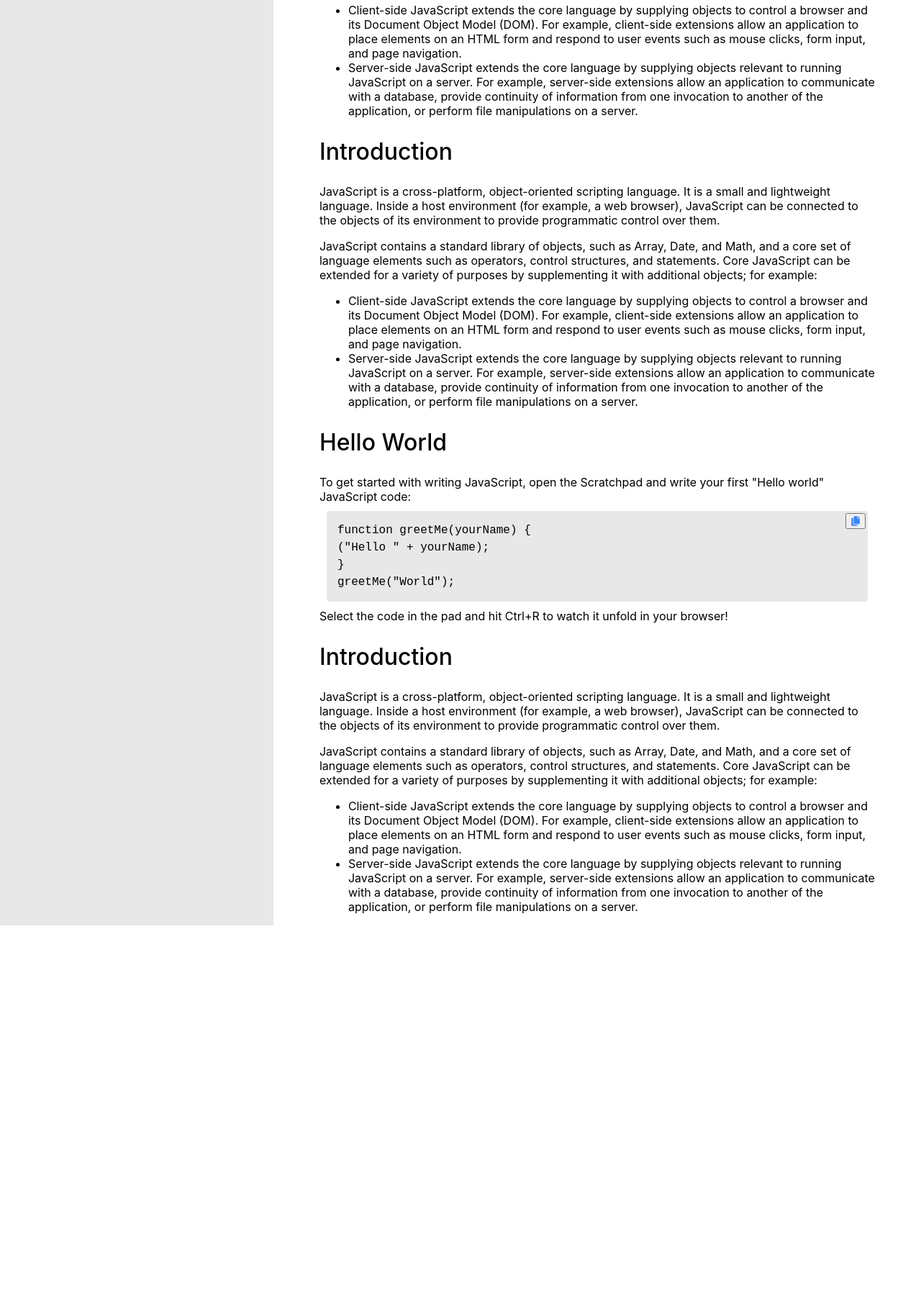
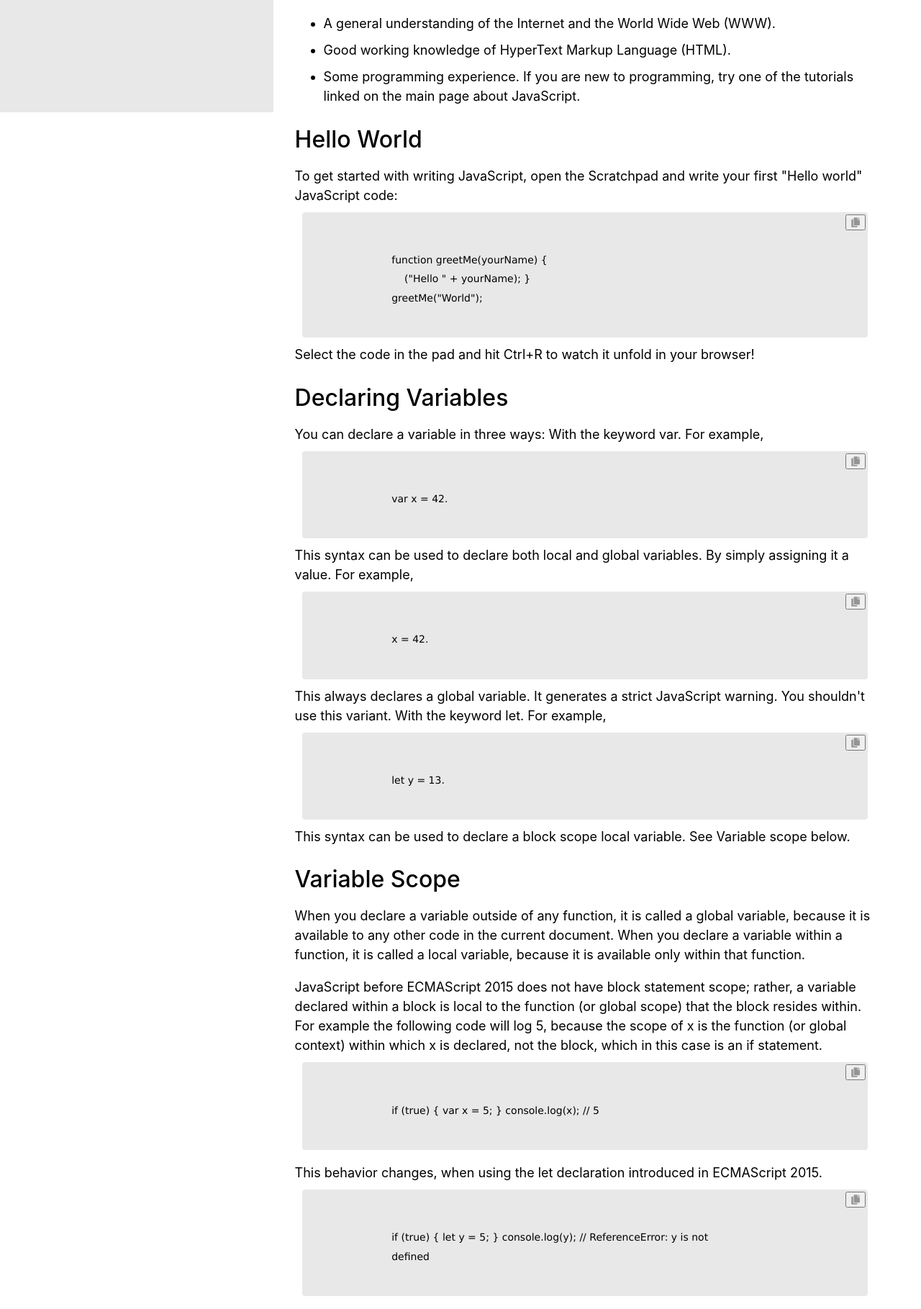
Before and after one commit to bayek335/freecode-camp, a plain HTML site: page tehnical-documentation/index.html in a window 1280 px wide. Shown: the part 644-2463 px from the top of the page at 72% size. Before the commit the page ends 1930 px from the top, so only its background shows below. Drawn offline with Linux system fonts and the light colour scheme.

Commit message:
mengatur responsive web

```diff
--- a/tehnical-documentation/index.html
+++ b/tehnical-documentation/index.html
@@ -12,22 +12,22 @@
 </head>
 <body>
     <div class="page-wrapper">
-        <header id="header">
+        <header id="header" >
             <nav class="nav" id="navbar">
-                <header class="nav-title">
+                <header class="nav-title" clas>
                     <h1>Js Documentation</h1>
                 </header>
-                <div class="nav-toggle">
+                <div class="nav-toggle" id="btn-toggle">
                     <span></span>
                     <span></span>
                     <span></span>
                 </div>
                 <div class="nav-links">
                     <a href="#introduction" class="nav-link">Introduction</a>
-                    <a href="#" class="nav-link">What should you already know</a>
-                    <a href="#JavaScript_and_Java" class="nav-link">JavaScript and Java</a>
+                    <a href="#What_You_Should_Know_Already" class="nav-link">What You Should Know Already</a>
                     <a href="#Hello_world" class="nav-link">Hello World</a>
-                    <a href="#" class="nav-link">Variables</a>
+                    <a href="#declaring_variables" class="nav-link">Declaring Variables</a>
+                    <a href="#Variable_Scope" class="nav-link">Variable Scope</a>
                 </div>
             </nav>
         </header>
@@ -49,36 +49,23 @@
                     </p>
                 </div>
             </section>
-            <section class="main-section" id="introduction">
+            <section class="main-section" id="What_You_Should_Know_Already">
                 <header class="main-section-title">
-                    <h1 >Introduction</h1>
+                    <h1 >What You Should Know Already</h1>
                 </header>
                 <div class="text">
                     <p>
-                        JavaScript is a cross-platform, object-oriented scripting language. It is a small and lightweight language. Inside a host environment (for example, a web browser), JavaScript can be connected to the objects of its environment to provide programmatic control over them.
-                    </p>
-                    <p>
-                        JavaScript contains a standard library of objects, such as Array, Date, and Math, and a core set of language elements such as operators, control structures, and statements. Core JavaScript can be extended for a variety of purposes by supplementing it with additional objects; for example:
+                        This guide assumes you have the following basic background:
                         <ul>
-                            <li>Client-side JavaScript extends the core language by supplying objects to control a browser and its Document Object Model (DOM). For example, client-side extensions allow an application to place elements on an HTML form and respond to user events such as mouse clicks, form input, and page navigation.</li>
-                            <li>Server-side JavaScript extends the core language by supplying objects relevant to running JavaScript on a server. For example, server-side extensions allow an application to communicate with a database, provide continuity of information from one invocation to another of the application, or perform file manipulations on a server.</li>
-                        </ul>
-                    </p>
-                </div>
-            </section>
-            <section class="main-section" id="introduction">
-                <header class="main-section-title">
-                    <h1 >Introduction</h1>
-                </header>
-                <div class="text">
-                    <p>
-                        JavaScript is a cross-platform, object-oriented scripting language. It is a small and lightweight language. Inside a host environment (for example, a web browser), JavaScript can be connected to the objects of its environment to provide programmatic control over them.
-                    </p>
-                    <p>
-                        JavaScript contains a standard library of objects, such as Array, Date, and Math, and a core set of language elements such as operators, control structures, and statements. Core JavaScript can be extended for a variety of purposes by supplementing it with additional objects; for example:
-                        <ul>
-                            <li>Client-side JavaScript extends the core language by supplying objects to control a browser and its Document Object Model (DOM). For example, client-side extensions allow an application to place elements on an HTML form and respond to user events such as mouse clicks, form input, and page navigation.</li>
-                            <li>Server-side JavaScript extends the core language by supplying objects relevant to running JavaScript on a server. For example, server-side extensions allow an application to communicate with a database, provide continuity of information from one invocation to another of the application, or perform file manipulations on a server.</li>
+                            <li>
+                                A general understanding of the Internet and the World Wide Web (WWW).
+                            </li>
+                            <li>
+                                Good working knowledge of HyperText Markup Language (HTML).
+                            </li>
+                            <li>
+                                Some programming experience. If you are new to programming, try one of the tutorials linked on the main page about JavaScript.
+                            </li>
                         </ul>
                     </p>
                 </div>
@@ -93,32 +80,72 @@
                         "Hello world" JavaScript code:
                        <code>
                            <button id="btn-copy"><i class="fa fa-copy"></i></button>
-                            function greetMe(yourName) { <br>("Hello " + yourName); <br>}<br>
+                            function greetMe(yourName) {
+                                ("Hello " + yourName); }
                             greetMe("World");
                         </code>
                         Select the code in the pad and hit Ctrl+R to watch it unfold in your browser!
                     </p>
                 </div>
             </section>
-            <section class="main-section" id="introduction">
+            <section class="main-section" id="declaring_variables">
                 <header class="main-section-title">
-                    <h1 >Introduction</h1>
+                    <h1 >Declaring Variables</h1>
                 </header>
                 <div class="text">
                     <p>
-                        JavaScript is a cross-platform, object-oriented scripting language. It is a small and lightweight language. Inside a host environment (for example, a web browser), JavaScript can be connected to the objects of its environment to provide programmatic control over them.
+                        You can declare a variable in three ways:
+                        With the keyword var. For example,
+                        <code>
+                            <button id="btn-copy"><i class="fa fa-copy"></i></button>
+                            var x = 42.
+                        </code>
+                        This syntax can be used to declare both local and global variables.
+
+                        By simply assigning it a value. For example,
+                        <code>
+                            <button id="btn-copy"><i class="fa fa-copy"></i></button>
+                            x = 42.
+                        </code>
+                        This always declares a global variable. It generates a strict JavaScript warning. You shouldn't use this variant.
+
+                        With the keyword let. For example,
+                        <code>
+                            <button id="btn-copy"><i class="fa fa-copy"></i></button>
+                            let y = 13.
+                        </code>
+                        This syntax can be used to declare a block scope local variable. See Variable scope below.
+                    </p>
+                </div>
+            </section>
+            <section class="main-section" id="Variable_Scope">
+                <header class="main-section-title">
+                    <h1>Variable Scope</h1>
+                </header>
+                <div class="text">
+                    <p>
+                        When you declare a variable outside of any function, it is called a global variable, because it is available to any other code in the current document. When you declare a variable within a function, it is called a local variable, because it is available only within that function.
                     </p>
                     <p>
-                        JavaScript contains a standard library of objects, such as Array, Date, and Math, and a core set of language elements such as operators, control structures, and statements. Core JavaScript can be extended for a variety of purposes by supplementing it with additional objects; for example:
-                        <ul>
-                            <li>Client-side JavaScript extends the core language by supplying objects to control a browser and its Document Object Model (DOM). For example, client-side extensions allow an application to place elements on an HTML form and respond to user events such as mouse clicks, form input, and page navigation.</li>
-                            <li>Server-side JavaScript extends the core language by supplying objects relevant to running JavaScript on a server. For example, server-side extensions allow an application to communicate with a database, provide continuity of information from one invocation to another of the application, or perform file manipulations on a server.</li>
-                        </ul>
+                        JavaScript before ECMAScript 2015 does not have block statement scope; rather, a variable declared within a block is local to the function (or global scope) that the block resides within. For example the following code will log 5, because the scope of x is the function (or global context) within which x is declared, not the block, which in this case is an if statement.
+                        <code>
+                            <button id="btn-copy"><i class="fa fa-copy"></i></button>
+                            if (true) { var x = 5; } console.log(x); // 5
+                        </code>
+                    </p>
+                    <p>
+                        This behavior changes, when using the let declaration introduced in ECMAScript 2015.
+                        <code>
+                            <button id="btn-copy"><i class="fa fa-copy"></i></button>
+                            if (true) { let y = 5; } console.log(y); // ReferenceError: y is not
+                            defined
+                        </code>
                     </p>
                 </div>
             </section>
         </main>
     </div>
     <script src="https://cdn.freecodecamp.org/testable-projects-fcc/v1/bundle.js"></script>
+    <script src="script.js"></script>
 </body>
 </html>
--- a/tehnical-documentation/script.js
+++ b/tehnical-documentation/script.js
@@ -0,0 +1,23 @@
+const navToggle = document.querySelector('#btn-toggle');
+const navlinks = document.querySelector('.nav-links')
+const btnCopy = document.querySelectorAll('#btn-copy');
+
+console.log(navToggle)
+
+navToggle.addEventListener('click', () => {
+    console.log('kik')
+    if(!navlinks.classList.contains('active')){
+        navlinks.classList.add('active')
+    }else{
+        navlinks.classList.remove('active')
+    }
+})
+
+
+let i = 0;
+for (i; i < btnCopy.length; i++) {
+    const code = document.querySelectorAll('code')[i]
+    btnCopy[i].addEventListener('click',() => {
+        navigator.clipboard.writeText(code.textContent);
+    })
+}
--- a/tehnical-documentation/style.css
+++ b/tehnical-documentation/style.css
@@ -28,10 +28,11 @@ h1 {
 
 .page-wrapper {
   display: grid;
-  grid-template-columns: auto auto;
 }
 
 #header {
+  position: fixed;
+  z-index: 5;
   left: 0;
   top: 0;
   padding-left: 5vw;
@@ -44,6 +45,7 @@ h1 {
 .nav .nav-links {
   display: flex;
   flex-direction: column;
+  transition: all ease-in-out 200ms;
 }
 .nav-links .nav-link {
   padding-top: 15px;
@@ -52,54 +54,92 @@ h1 {
 }
 
 #main-doc {
+  position: absolute;
+  right: 0;
+  top: 0;
   padding: 0 5vw;
+  width: 63vw;
 }
 
 .main-section {
 }
-.main-section-title {
+.main-section-title h1 {
+  margin-bottom: 0;
 }
 .main-section .text {
+  line-height: 1.5;
+  font-size: 18px;
+}
+.main-section ul li {
+  margin-top: 10px;
 }
 .main-section code {
   position: relative;
   display: block;
+  font-size: 14px;
   margin: 10px;
-  padding: 15px;
+  padding-bottom: 15px;
   border-radius: 4px;
   background-color: #e8e8e8;
-  font-family: "Courier New", Courier, monospace;
-  line-height: 1.5;
+  font-family: "Lucida Sans", "Lucida Sans Regular", "Lucida Grande",
+    "Lucida Sans Unicode", Geneva, Verdana, sans-serif;
+  line-height: 1.9;
+  text-align: left;
+  white-space: pre;
+  word-spacing: normal;
+  word-break: normal;
+  word-wrap: normal;
 }
 code #btn-copy {
   position: absolute;
   right: 3px;
   top: 3px;
-  color: #3886fa;
+  color: #949494;
   cursor: pointer;
 }
+code #btn-copy:hover ::after {
+  content: "Copy..";
+  position: absolute;
+  right: 0;
+  top: -40px;
+  padding: 10px 15px;
+  color: rgb(85, 85, 85);
+  font-family: Arial, Helvetica, sans-serif;
+  border-top-left-radius: 15px;
+  border-top-right-radius: 15px;
+  border-bottom-left-radius: 15px;
+  background-color: #e8e8e8;
+}
+code #btn-copy:active ::after {
+  content: "Copied..";
+}
 
-@media (max-width: 845px) {
+@media (max-width: 1200px) {
   .page-wrapper {
-    grid-template-columns: auto;
+    display: block;
   }
   #header {
-    position: relative;
+    position: fixed;
+    top: 0;
+    right: 0;
     z-index: 5;
-    background-color: violet;
     height: auto;
-    padding-right: 5vw;
+    padding: 0;
+    width: 100vw;
   }
   .nav {
     position: relative;
-    z-index: 99;
+    z-index: 6;
     display: flex;
     flex-direction: row;
-    justify-content: space-between;
+    justify-content: space-around;
     align-items: center;
   }
   .nav .nav-title {
     padding: 0 !important;
+  }
+  .nav-title h1 {
+    font-size: 26px;
   }
   .nav-toggle {
     display: flex;
@@ -119,12 +159,26 @@ code #btn-copy {
     z-index: -1;
     background-color: rgb(232, 232, 232);
     top: 0;
-    left: -5vw;
+    left: -105vw;
     height: 100vh;
     width: 100vw;
     padding-top: 100px;
   }
+  .nav-links.active {
+    left: 0;
+  }
   .nav-links .nav-link {
-    padding-left: 35px;
+    padding-left: 40px;
+  }
+
+  #main-doc {
+    position: relative;
+    top: 100px;
+    padding: 0;
+    width: 100vw;
+  }
+
+  code #btn-copy:hover ::after {
+    content: "Copied..";
   }
 }
```
